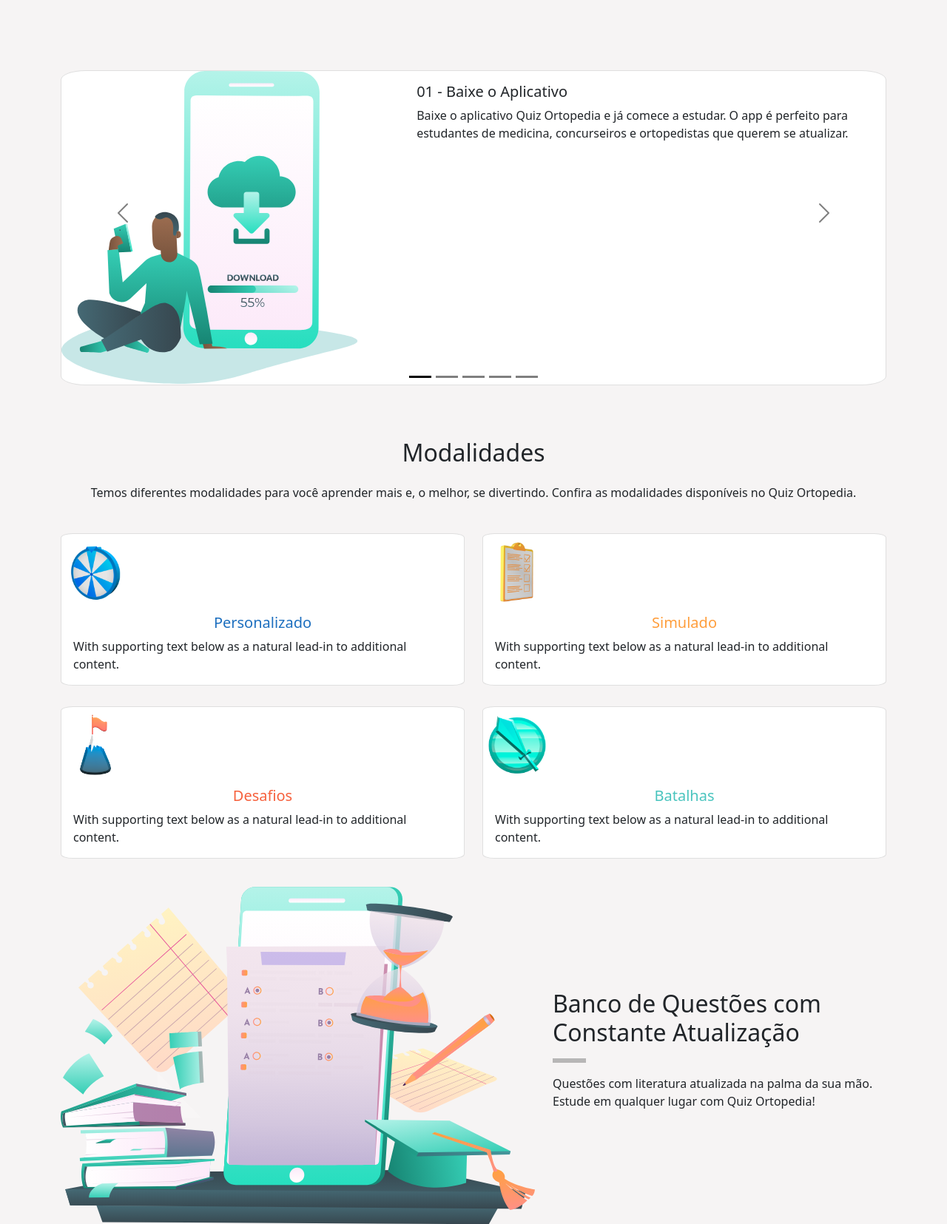
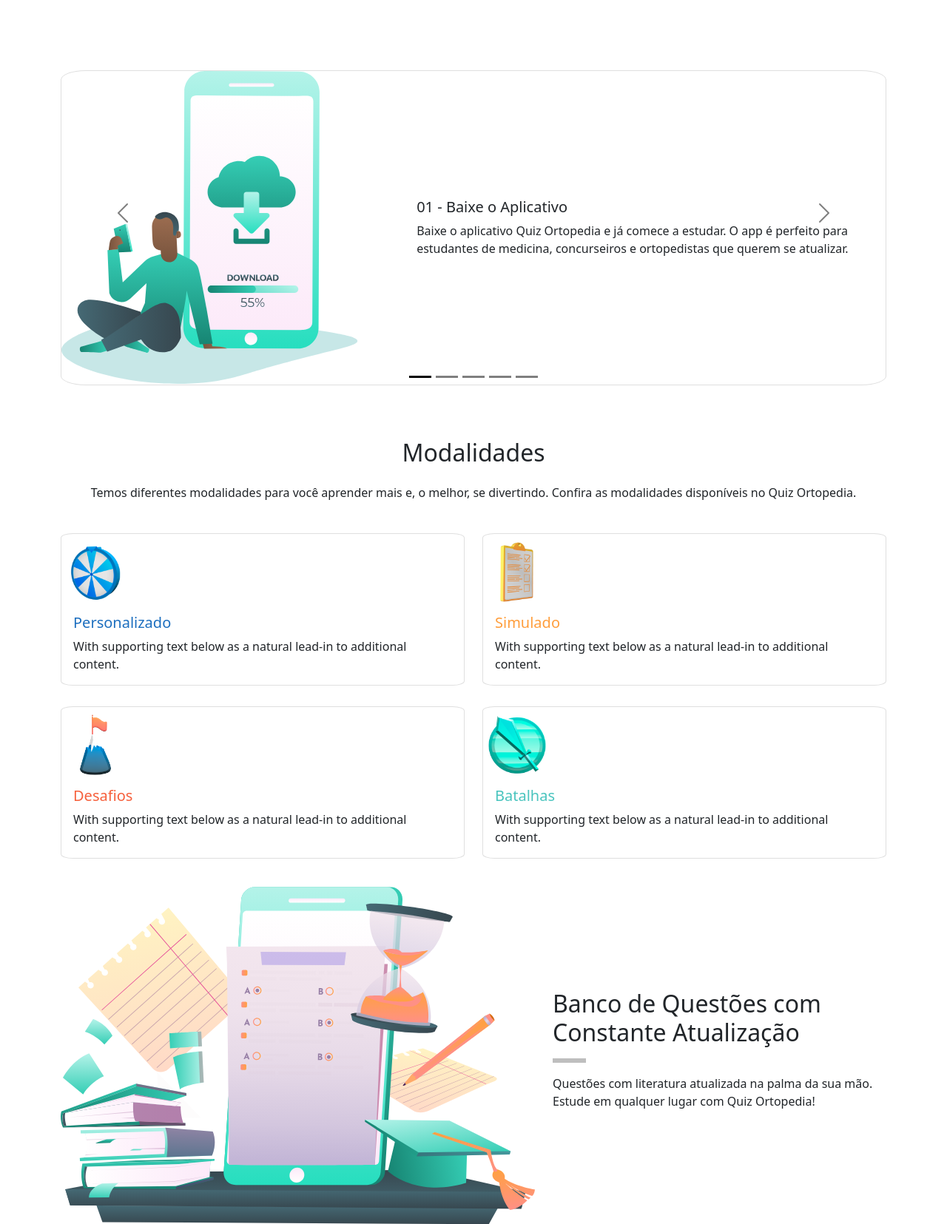
Before and after one commit to tseletronica/quizortopedia.github.io, a PHP site: page / in a window 1280 px wide. Shown: the part 606-2261 px from the top of the page at 74% size. Run offline with PHP 8.4, Linux system fonts and the light colour scheme.

Commit message:
feat: ajsute adicionai no slider01

```diff
--- a/css/custom.css
+++ b/css/custom.css
@@ -1,7 +1,3 @@
-        body {
-            background-color: hsl(0, 11%, 96%);
-        }
-
         #header {
             width: 100%;
             background-color: transparent;
@@ -45,7 +41,7 @@
             margin-left: 1%;
         }
 
-        #cardTitle {
+        #cardslider01Title {
             text-align: center;
         }
 
--- a/index.html
+++ b/index.html
@@ -79,10 +79,9 @@
                             <div class="col-md-5">
                                 <img src="/img/ic_baixe_aplicativo.svg" class="img-fluid" id="imgCardsSlider01">
                             </div>
-                            <div class="col-md-7">
-                                <div class="card-body">
-                                    <h5 class="card-title">01 - Baixe o Aplicativo
-                                    </h5>
+                            <div class="col-md-7 align-self-center">
+                                <div class="card-body" id="cardBodySlider01">
+                                    <h5 class="card-title">01 - Baixe o Aplicativo </h5>
                                     <p class="card-text">Baixe o aplicativo Quiz Ortopedia e já comece a estudar. O app é perfeito para estudantes de medicina, concurseiros e ortopedistas que querem se atualizar.
                                     </p>
                                 </div>
@@ -93,30 +92,14 @@
                 <div class="carousel-item" data-bs-interval="5000">
                     <div class="card mb-3" style="max-width:100%;height: 30%;">
                         <div class="row g-0">
-                            <div class="col-md-5">
+                            <div class="col-md-7">
                                 <img src="/img/ic_crie_perfil.svg" class="img-fluid" id="imgCardsSlider01">
                             </div>
-                            <div class="col-md-7">
-                                <div class="card-body">
-                                    <h5 class="card-title">Card title</h5>
+                            <div class="col-md-5 align-self-center">
+                                <div class="card-body" id="cardBodySlider01">
+                                    <h5 class="card-title">02 - Crie seu Perfil
+                                    </h5>
                                     <p class="card-text">This is a wider card with supporting text below as a natural lead-in to additional content. This content is a little bit longer.</p>
-                                    <p class="card-text"><small class="text-muted">Last updated 3 mins ago</small></p>
-                                </div>
-                            </div>
-                        </div>
-                    </div>
-                </div>
-                <div class="carousel-item" data-bs-interval="5000">
-                    <div class="card mb-3" style="max-width:100%;height: 30%;">
-                        <div class="row g-0">
-                            <div class="col-md-5">
-                                <img src="/img/ic_escolha_modo.svg" class="img-fluid" id="imgCardsSlider01">
-                            </div>
-                            <div class="col-md-7">
-                                <div class="card-body">
-                                    <h5 class="card-title">Card title</h5>
-                                    <p class="card-text">This is a wider card with supporting text below as a natural lead-in to additional content. This content is a little bit longer.</p>
-                                    <p class="card-text"><small class="text-muted">Last updated 3 mins ago</small></p>
                                 </div>
                             </div>
                         </div>
@@ -126,13 +109,28 @@
                     <div class="card mb-3" style="max-width:100%;height: 30%;">
                         <div class="row g-0">
                             <div class="col-md-7">
+                                <img src="/img/ic_escolha_modo.svg" class="img-fluid" id="imgCardsSlider01">
+                            </div>
+                            <div class="col-md-5 align-self-center">
+                                <div class="card-body" id="cardBodySlider01">
+                                    <h5 class="card-title">03 - Escolha um Modo
+                                    </h5>
+                                    <p class="card-text">This is a wider card with supporting text below as a natural lead-in to additional content. This content is a little bit longer.</p>
+                                </div>
+                            </div>
+                        </div>
+                    </div>
+                </div>
+                <div class="carousel-item" data-bs-interval="5000">
+                    <div class="card mb-3" style="max-width:100%;height: 30%;">
+                        <div class="row g-0">
+                            <div class="col-md-7 ">
                                 <img src="/img/ic_suba_ranking_medalha.svg" class="img-fluid" id="imgCardsSlider01">
                             </div>
-                            <div class="col-md-5">
-                                <div class="card-body">
-                                    <h5 class="card-title">Card title</h5>
+                            <div class="col-md-5 align-self-center">
+                                <div class="card-body" id="cardBodySlider01">
+                                    <h5 class="card-title">04 - Suba no Ranking e Ganhe Medalhas</h5>
                                     <p class="card-text">This is a wider card with supporting text below as a natural lead-in to additional content. This content is a little bit longer.</p>
-                                    <p class="card-text"><small class="text-muted">Last updated 3 mins ago</small></p>
                                 </div>
                             </div>
                         </div>
@@ -144,11 +142,10 @@
                             <div class="col-md-7">
                                 <img src="/img/ic_aprenda_divertindo.svg" class="img-fluid" id="imgCardsSlider01">
                             </div>
-                            <div class="col-md-5">
-                                <div class="card-body">
-                                    <h5 class="card-title">Card title</h5>
+                            <div class="col-md-5 align-self-center">
+                                <div class="card-body" id="cardBodySlider01">
+                                    <h5 class="card-title">05 - Aprenda se Divertindo</h5>
                                     <p class="card-text">This is a wider card with supporting text below as a natural lead-in to additional content. This content is a little bit longer.</p>
-                                    <p class="card-text"><small class="text-muted">Last updated 3 mins ago</small></p>
                                 </div>
                             </div>
                         </div>
```
